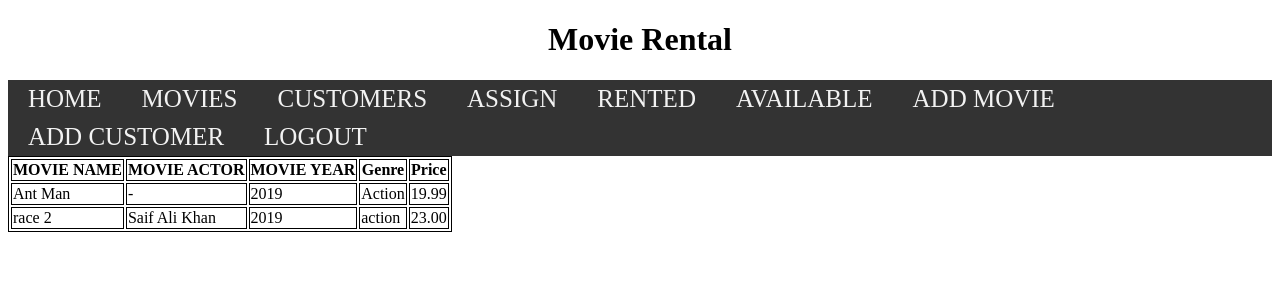
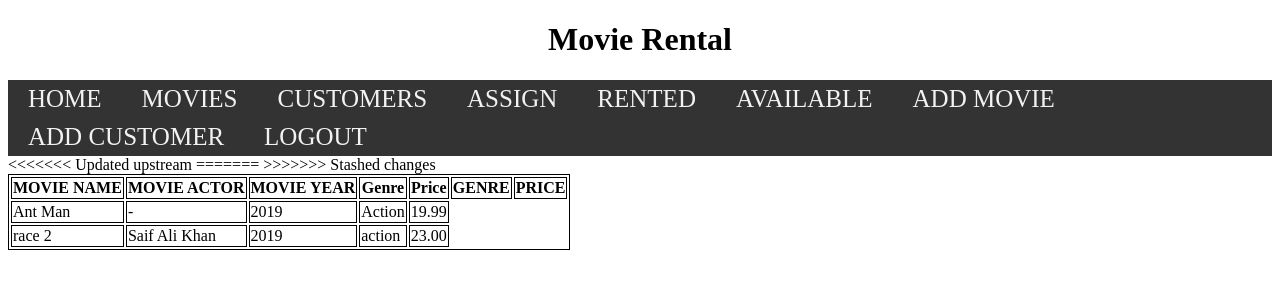
Before and after one commit to ashesh2094/MovieRental-1, a Django app: page /movies/available/ in a window 1280 px wide. Shown: the top 300 px of the page. Run offline with Django 3.2, Linux system fonts and the light colour scheme; a user stored in the database is signed in; data comes from the database, SQL or seed files in the repository.

Commit message:
Price changed

```diff
--- a/Templates/available.html
+++ b/Templates/available.html
@@ -15,8 +15,13 @@
                 <th>MOVIE NAME</th>
                 <th>MOVIE ACTOR</th>
                 <th>MOVIE YEAR</th>
+<<<<<<< Updated upstream
                 <th>Genre</th>
                 <th>Price</th>
+=======
+                <th>GENRE</th>
+                <th>PRICE</th>
+>>>>>>> Stashed changes
 
             </tr>
             {% for a in availablename %}
```
